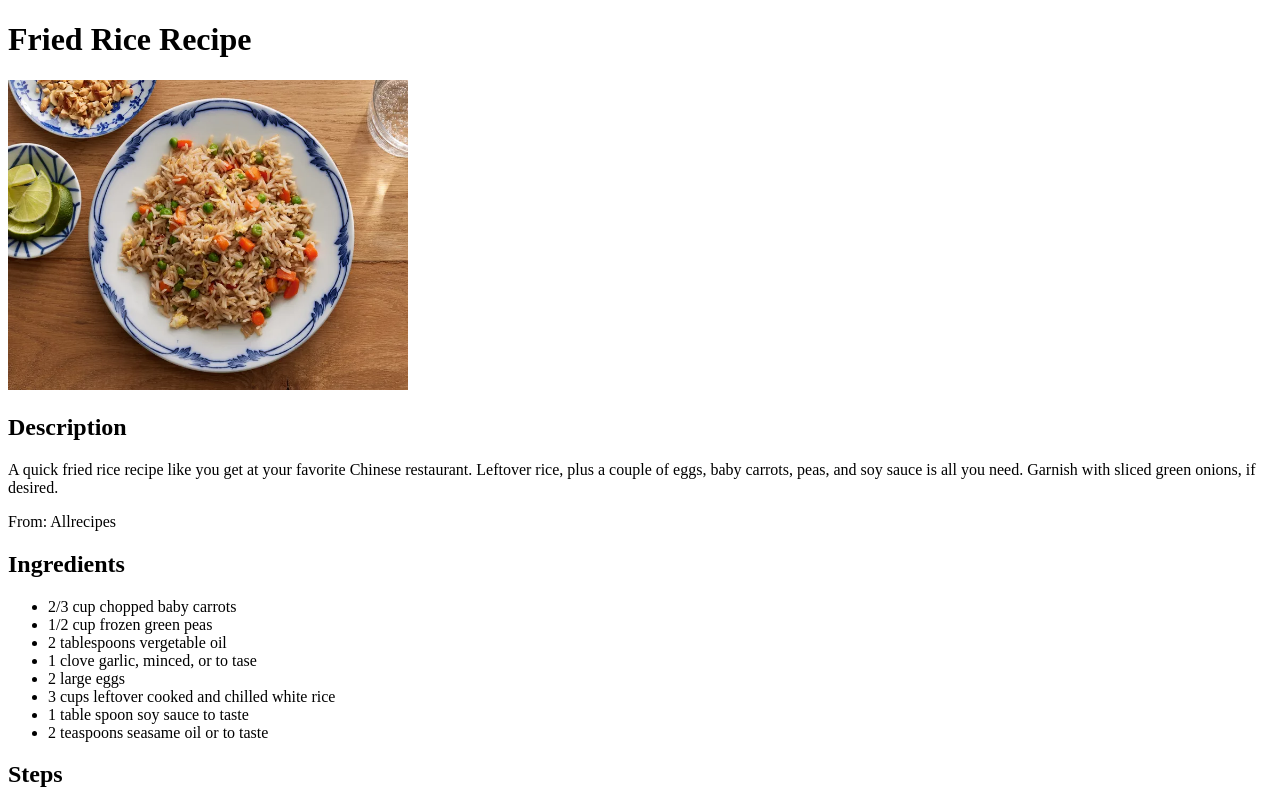
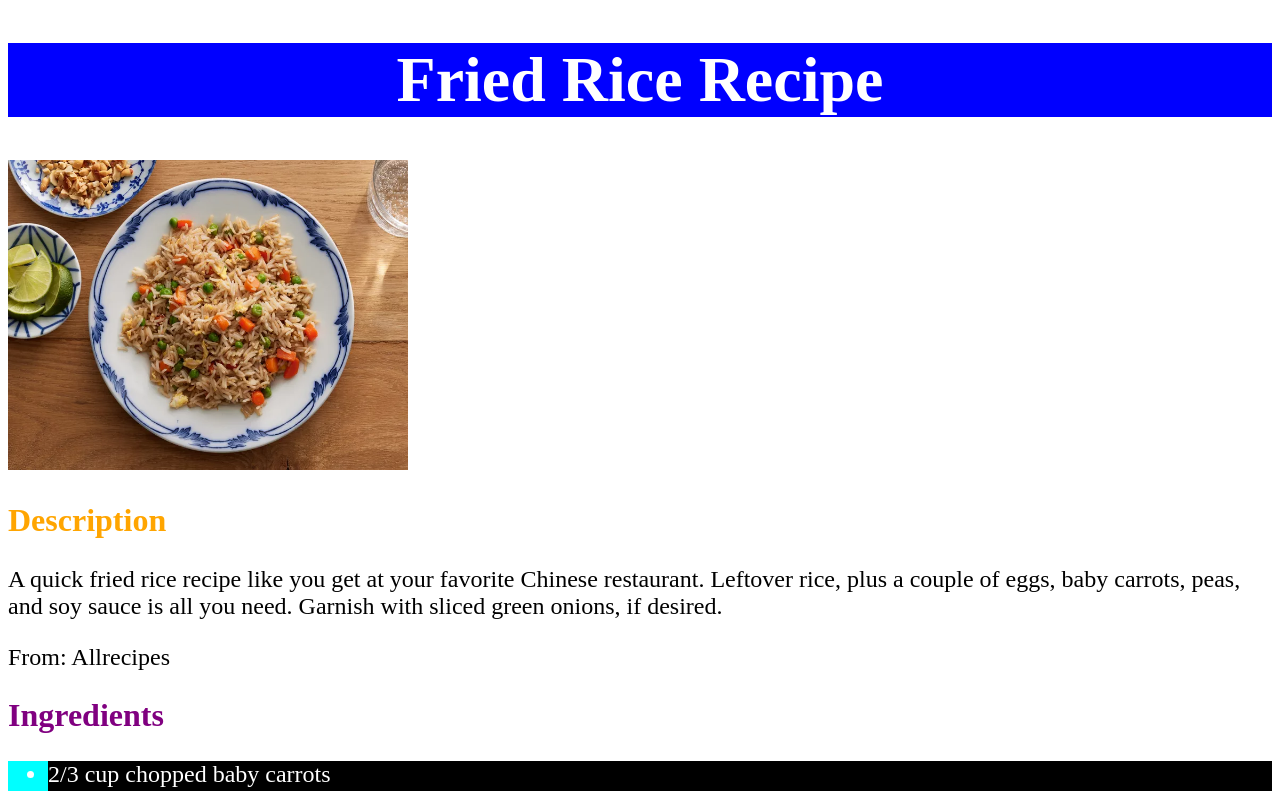
Before and after one commit to tyler19shea/odin-recipes, a plain HTML site: page recipes/friedrice.html in a window 1280 px wide. Shown: the top 791 px of the page. Drawn offline with Linux system fonts and the light colour scheme.

Commit message:
Add stylesheet to website
Introductory CSS stylesheet was added to the webpage.

```diff
--- a/recipes/friedrice.html
+++ b/recipes/friedrice.html
@@ -4,19 +4,20 @@
     <meta charset="UTF-8">
     <meta name="viewport" content="width=device-width, initial-scale=1.0">
     <title>Fried Rice Recipe</title>
+    <link rel="stylesheet" href="../style.css">
 </head>
 <body>
     <h1>Fried Rice Recipe</h1>
     <img src="../img/friedrice.jpeg" width="400" height="310">
-    <h2>Description</h2>
+    <h2 class="description">Description</h2>
         <p>A quick fried rice recipe like you get at your favorite
             Chinese restaurant. Leftover rice, plus a couple of
             eggs, baby carrots, peas, and soy sauce is all you need.
             Garnish with sliced green onions, if desired.
         </p>
         <p>From: Allrecipes</p>
-    <h2>Ingredients</h2>
-    <ul>
+    <h2 class="ingredients">Ingredients</h2>
+    <ul class="items">
         <li>2/3 cup chopped baby carrots</li>
         <li>1/2 cup frozen green peas</li>
         <li>2 tablespoons vergetable oil</li>
@@ -26,8 +27,8 @@
         <li>1 table spoon soy sauce to taste</li>
         <li>2 teaspoons seasame oil or to taste</li>
     </ul>
-    <h2>Steps</h2>
-    <ol>
+    <h2 class="steps">Steps</h2>
+    <ol class="directions">
         <li>Assemble ingredients</li>
         <li>Place carrots in a small saucepan and cover with water. Bring to a low boil and cook for 3 to 5 minutes. Stir in peas, then immediately drain in a colander.</li>
         <li>Heat a wok over high heat. Pour in vegetable oil, then stir in carrots, peas, and garlic; cook for about 30 seconds. Add eggs; stir quickly to scramble eggs with vegetables.</li>
--- /dev/null
+++ b/style.css
@@ -0,0 +1,35 @@
+* {
+    font: monospace, serif;
+    font-size: 24px;
+}
+h1 {
+    background-color: blue;
+    color: white;
+    font-size: 64px;
+    text-align: center;
+}
+li {
+    background-color: black;
+    color: white;
+}
+h2 {
+    font-size: 32px;
+    font: Georgia;
+}
+.description {
+    color: orange;
+}
+.ingredients {
+    color: purple;
+}
+.steps {
+    color: green;
+}
+.items {
+    background-color: aqua;
+    color: brown;
+}
+.directions {
+    background-color: crimson;
+    color: chartreuse;
+}
```
Also changed, not shown: index.html (+1 -0 lines), recipes/lasagna.html (+6 -5 lines), recipes/mashedpotato.html (+6 -5 lines).
